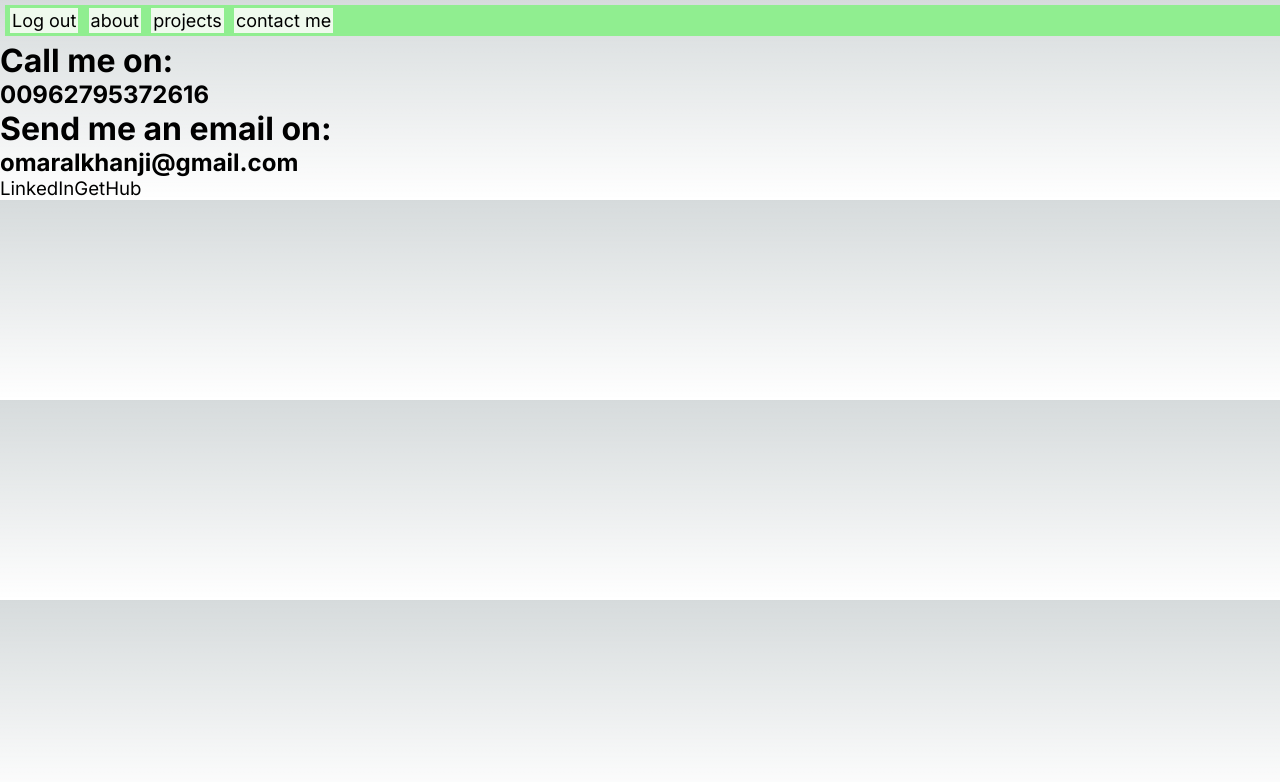
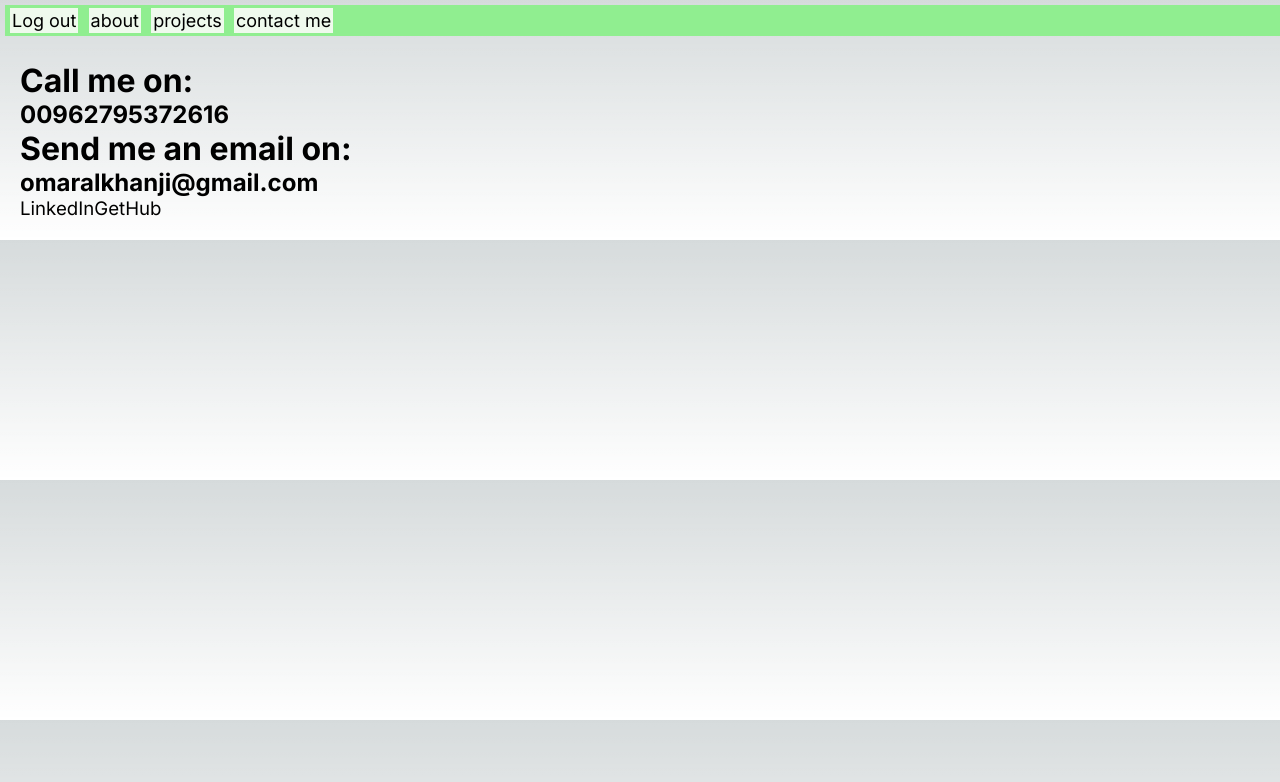
Before and after one commit to Omaralkhanjy94/omaralkhanji94, a Next.js app: page /contactme in a window 1280 px wide. Shown: the top 782 px of the page. Built offline with nearby package versions, Linux system fonts and the light colour scheme.

Commit message:
contact
Editing padding

```diff
--- a/app/contactme/page.js
+++ b/app/contactme/page.js
@@ -2,7 +2,7 @@ import Link from "next/link";
 
 export default function ContactMePage(){
     return (
-        <div>
+        <div style={{padding:"20px"}}>
             <h1>Call me on:</h1>
             <h2>00962795372616</h2>
 
```
